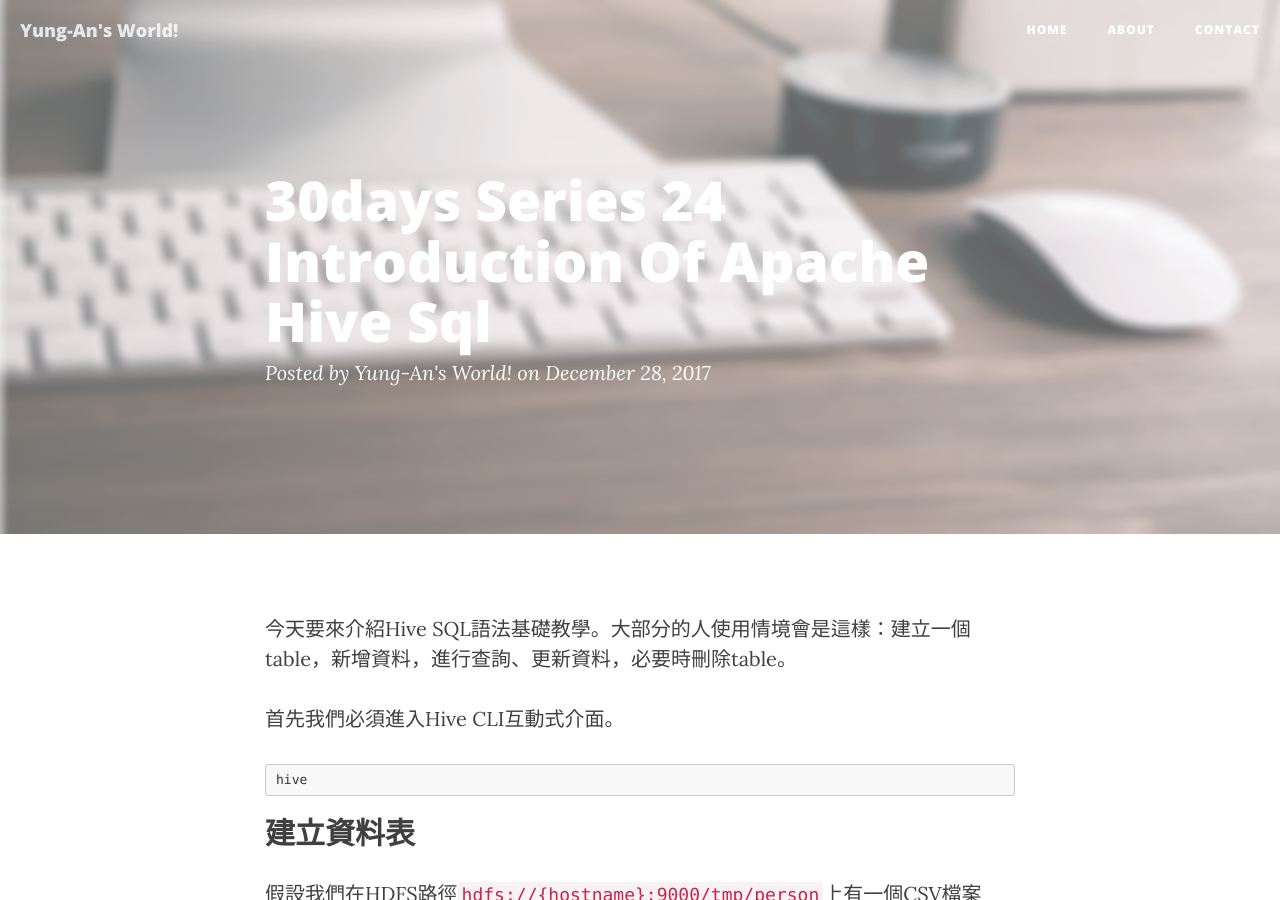
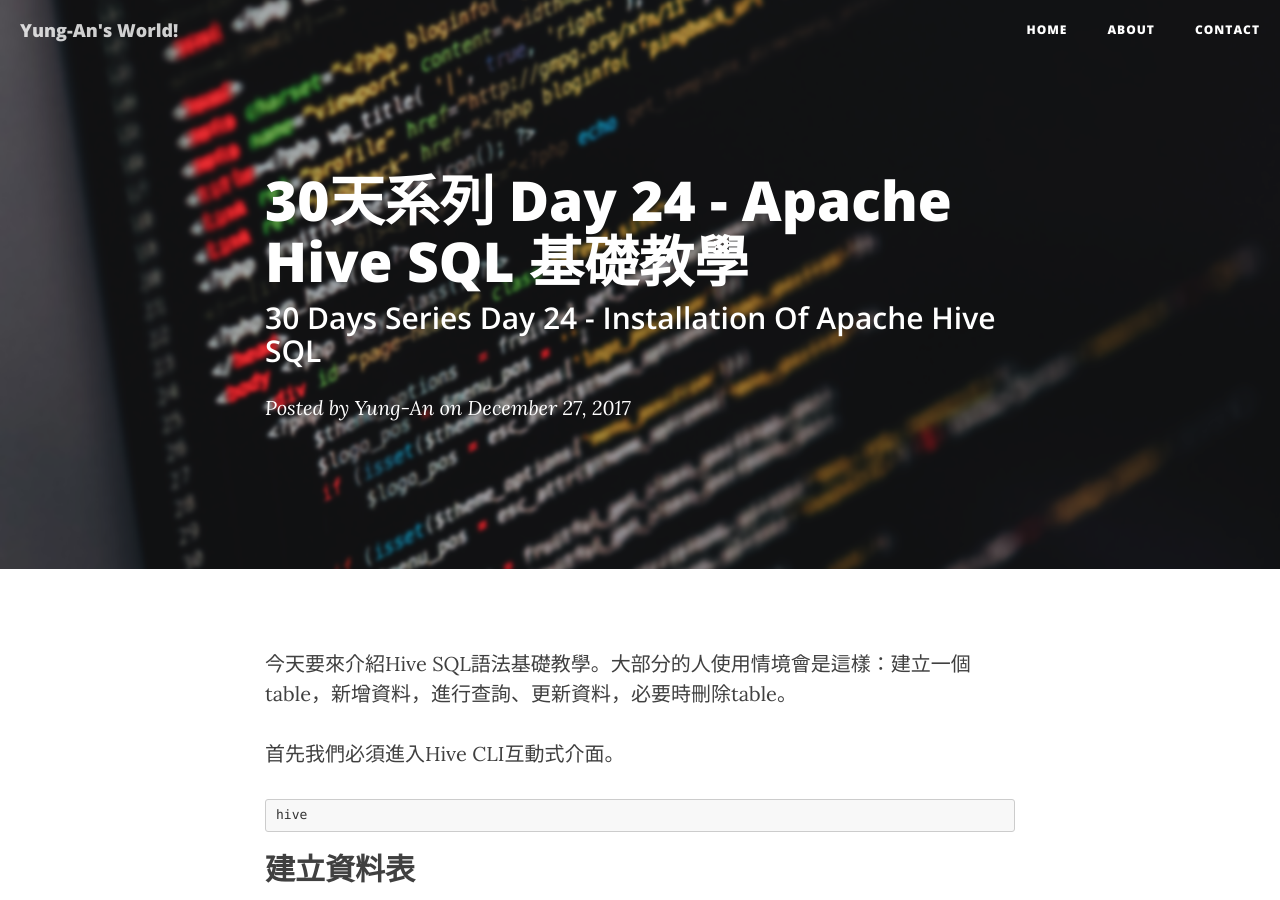
Before and after one commit to mathsigit/blog_page, a Jekyll site: the page built from _posts/2017-12-28-30days-series-24-introduction-of-apache-hive-sql.md, in a window 1280 px wide and 900 px high. Built offline with Jekyll 4.4.1, drawn with Linux system fonts in a browser that asks for light colours; nearby versions of some CDN libraries; our own code applies the rules of GitHub Pages for plain Markdown files; some of the changed text lies outside the part shown.

Commit message:
Fixed error format of 30 days series,day 24.

```diff
--- a/_posts/2017-12-28-30days-series-24-introduction-of-apache-hive-sql.md
+++ b/_posts/2017-12-28-30days-series-24-introduction-of-apache-hive-sql.md
@@ -1,3 +1,12 @@
+---
+layout:     post
+title:      "30天系列 Day 24 - Apache Hive SQL 基礎教學"
+subtitle:   "30 Days Series Day 24 - Installation Of Apache Hive SQL"
+date:       2017-12-28 00:00:00 +0800
+author:     "Yung-An"
+header-img: "img/technical-post-bg.png"
+---
+
 今天要來介紹Hive SQL語法基礎教學。大部分的人使用情境會是這樣：建立一個table，新增資料，進行查詢、更新資料，必要時刪除table。
 
 首先我們必須進入Hive CLI互動式介面。
@@ -107,6 +116,6 @@ update person set age = 18, tel = '' where first_name = 'Hive';
 
 # 最後
 
-本篇只針對基本用法進行說明，Hive的SQL無論是DDL或是DML功能眾多，如有需要可至[官方文件][languagemanual]查看。看完了SQL基礎教學，接下來我們就要來看Apache Hive 與 HBase的介紹囉。
+本篇只針對基本用法進行說明，Hive的SQL無論是DDL或是DML功能眾多，如有需要可至[官方文件][language_manual]查看。看完了SQL基礎教學，接下來我們就要來看Apache Hive 與 HBase的介紹囉。
 
 [language_manual]: https://cwiki.apache.org/confluence/display/Hive/LanguageManual
```
